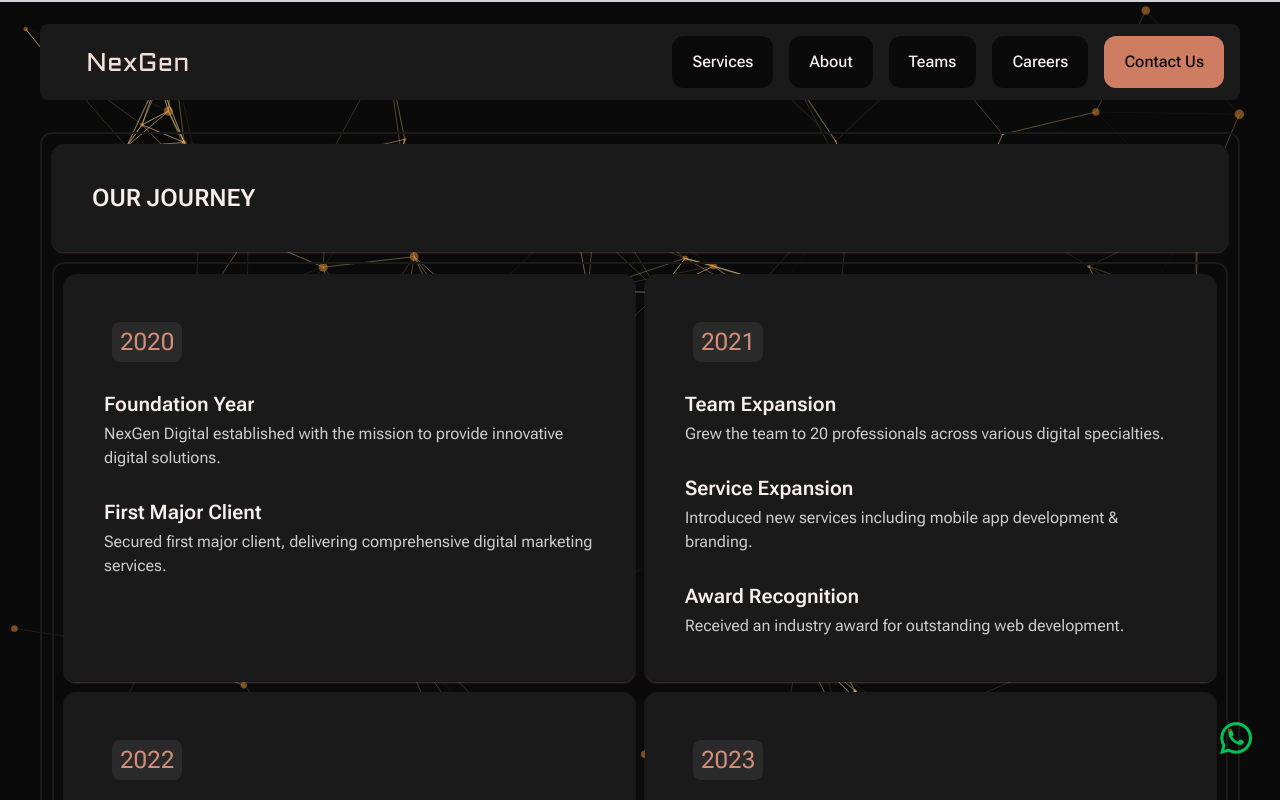
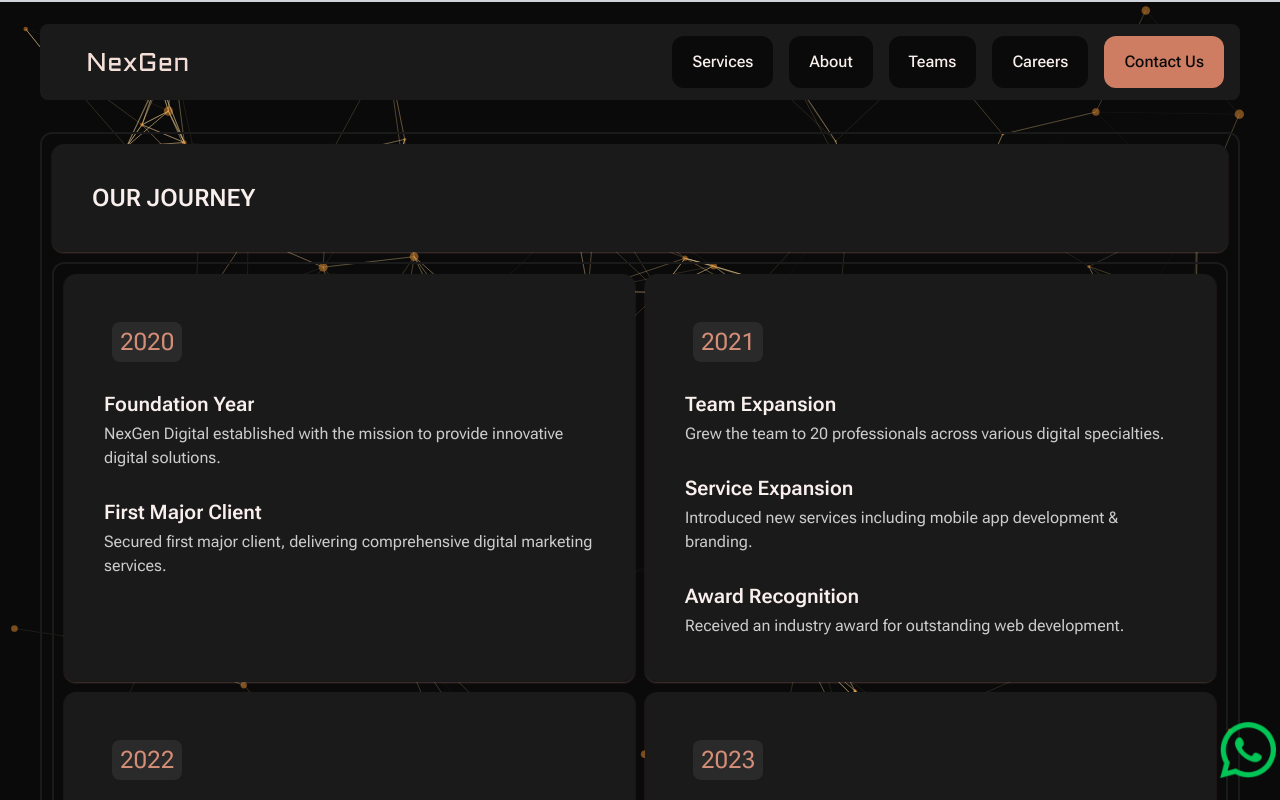
Before and after one commit to alnandoh/company-profile-challenge, a Next.js app: page /about in a window 1280 px wide. Shown: the top 800 px of the page. Built offline with nearby package versions, Linux system fonts and the light colour scheme; no server answers.

Commit message:
Video playsinline and update CTA whatsapp image

```diff
--- a/components/CTAButton/index.tsx
+++ b/components/CTAButton/index.tsx
@@ -10,7 +10,7 @@ export default function CTAButton() {
       target="_blank"
       rel="noreferrer noopener"
     >
-      <Image src={Whatsapp} alt="Whatsapp Icon" width={32} height={32} />
+      <Image src={Whatsapp} alt="Whatsapp Icon" width={56} height={56} />
     </Link>
   );
 }
--- a/components/VideoPlayer/index.tsx
+++ b/components/VideoPlayer/index.tsx
@@ -14,9 +14,10 @@ export default function VideoPlayer({
       src={videoSrc}
       poster={videoPoster}
       className="absolute inset-0 w-full h-full opacity-20 object-cover object-right pointer-events-none"
-      autoPlay={true}
-      muted={true}
-      loop={true}
+      autoPlay
+      playsInline
+      muted
+      loop
     />
   );
 }
```
